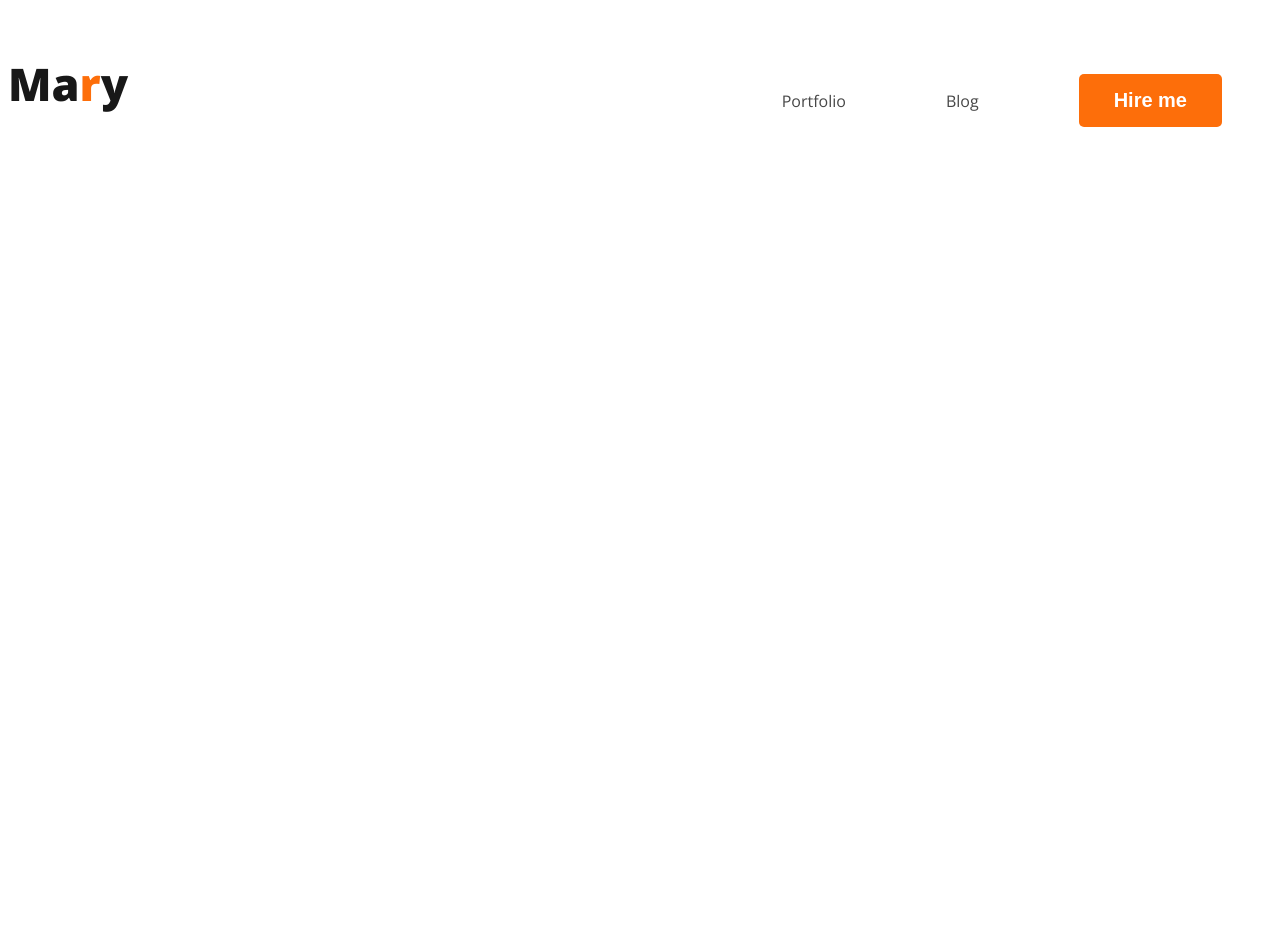
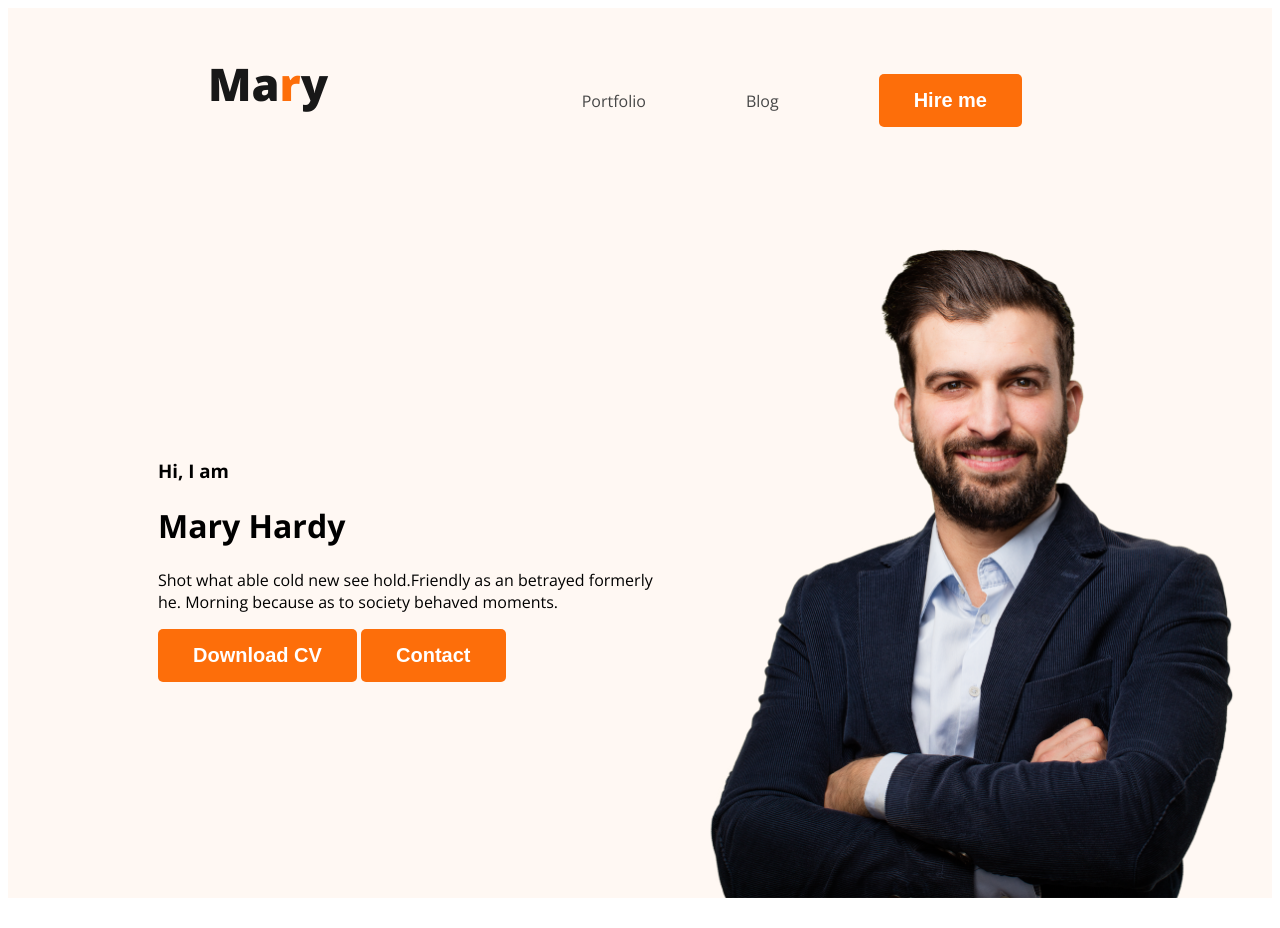
Before and after one commit to MdAzizulHaquelearner/my-create-portfolio, a plain HTML site: page index.html in a window 1280 px wide. Before the commit the page ends 800 px from the top, so only its background shows below. Drawn offline with nearby package versions, Linux system fonts and the light colour scheme.

Commit message:
some new added

```diff
--- a/index.html
+++ b/index.html
@@ -12,7 +12,7 @@
     <link rel="stylesheet" href="portfolio.css">
 </head>
 <body>
-    <header>
+    <header class="header">
        <nav >
         <h3 class="nav-title"> Ma<span class="text-primary">r</span>y</h3>
         <ul>
@@ -21,6 +21,16 @@
       <li><button class="btn-primary">Hire me</button></li>
         </ul>
        </nav>
+       <div class="banner">
+         <div class="banner-content">
+            <h3 class="banner-welcome">Hi, I  am</h3>
+            <h1 class="banner-title">Mary Hardy</h1>
+            <p> Shot what able cold new see hold.Friendly as an betrayed formerly he. Morning because as to society behaved moments.</p>
+            <button class="btn-primary">Download CV</button>
+            <button class="btn-primary"> Contact </button>
+         </div>
+         <img class="img-hardy" src="images/hardy.png" alt="hardy mama" >
+       </div>
     </header>
     <main>
 
--- a/portfolio.css
+++ b/portfolio.css
@@ -13,7 +13,8 @@ padding: 15px 35px
 
 nav
 {display: flex;
-    justify-content: space-between; }
+    justify-content: space-between;
+     margin: 0 200px }
 
 .nav-title{color: var(--Dark-01, #181818);
     font-size: 45px;
@@ -26,3 +27,11 @@ nav
        }
 
    nav a {text-decoration: none; color:#474747}
+
+    /* header related content */
+.header{ background-color: #FFF8F3;
+                  }
+.banner{margin: 30px 30px 30px 150px;
+  display: flex; align-items: center;}
+.banner .img-hardy{width: 580px;
+    height: 675px;}
```
